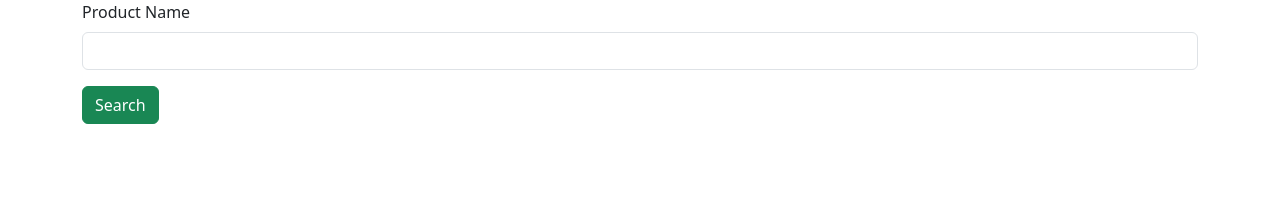
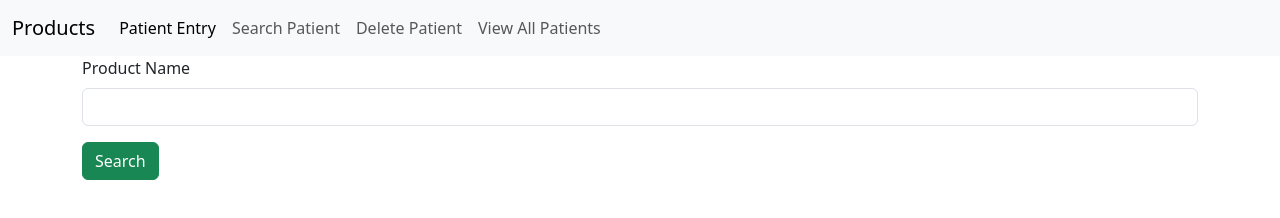
Before and after one commit to Gloriya2001/Product-app, a plain HTML site: page search.html in a window 1280 px wide. Drawn offline with nearby package versions, Linux system fonts and the light colour scheme.

Commit message:
nav added

```diff
--- a/search.html
+++ b/search.html
@@ -12,6 +12,32 @@
 
 <body>
 
+
+
+    <nav class="navbar navbar-expand-lg bg-body-tertiary">
+        <div class="container-fluid">
+          <a class="navbar-brand" href="#">Products</a>
+          <button class="navbar-toggler" type="button" data-bs-toggle="collapse" data-bs-target="#navbarNav" aria-controls="navbarNav" aria-expanded="false" aria-label="Toggle navigation">
+            <span class="navbar-toggler-icon"></span>
+          </button>
+          <div class="collapse navbar-collapse" id="navbarNav">
+            <ul class="navbar-nav">
+              <li class="nav-item">
+                <a class="nav-link active" aria-current="page" href="index.html">Patient Entry</a>
+              </li>
+              <li class="nav-item">
+                <a class="nav-link" href="search.html">Search Patient</a>
+              </li>
+              <li class="nav-item">
+                <a class="nav-link" href="delete.html">Delete Patient</a>
+              </li>
+              <li class="nav-item">
+                <a class="nav-link" href="viewallpdt.html">View All Patients</a>
+              </li>
+            </ul>
+          </div>
+        </div>
+      </nav>
 
     <div class="container">
         <div class="row">
```
Also changed, not shown: delete.html (+26 -0 lines), index.html (+26 -0 lines), viewallpdt.html (+26 -0 lines).
